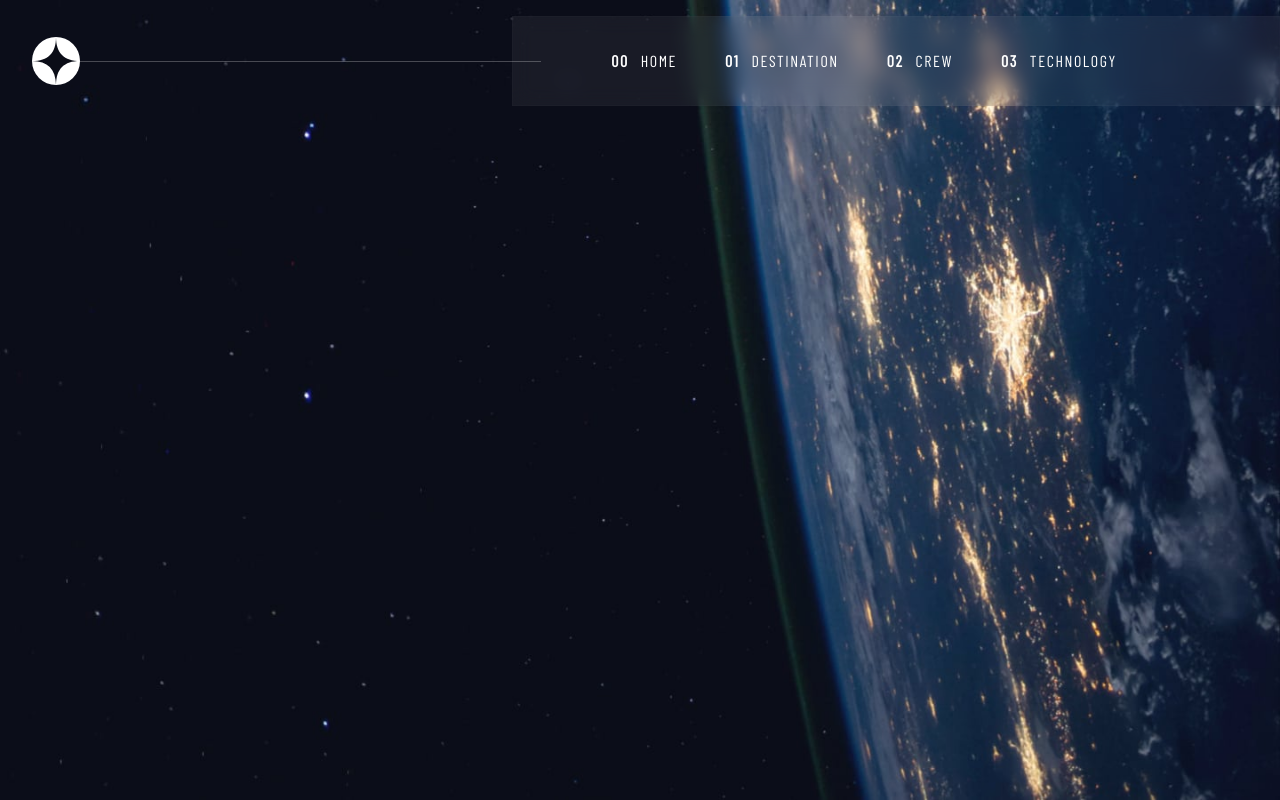
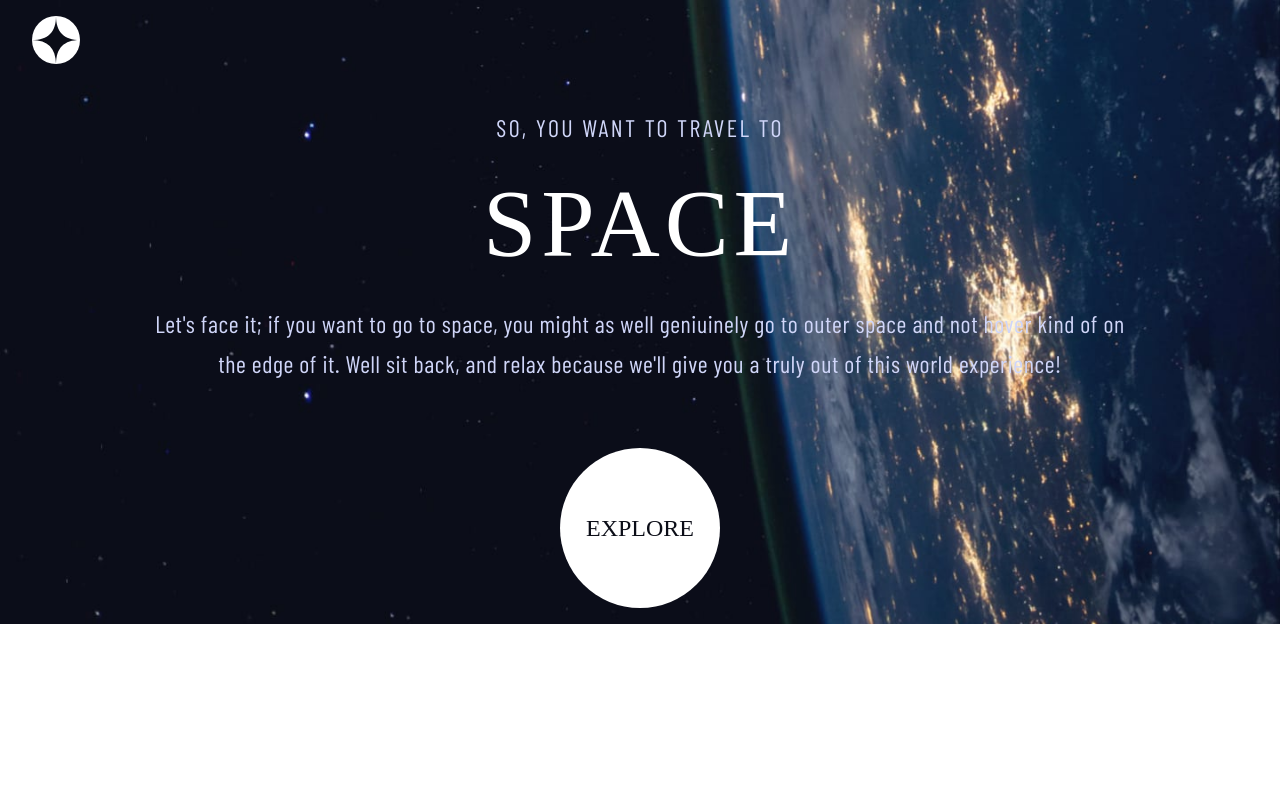
Before and after one commit to AymenDiabi/space-website, a website built with Vite: page index.html in a window 1280 px wide. Built offline with nearby package versions, Linux system fonts and the light colour scheme; a web font is replaced by a local one.

Commit message:
Coding the hero section

```diff
--- a/index.html
+++ b/index.html
@@ -12,29 +12,57 @@
     <link href="./css/style.css" rel="stylesheet">
     <title>BARYON</title>
   </head>
-  <body>
+  <body class="m-0 p-0 box-border">
     <!-- Hero Section -->
-    <section id="hero" class="h-[100vh] m-0">
+    <section id="hero" class="h-full">
       <!-- Navigation -->
       <nav class="pl-8 pt-4 h-12">
         <!-- Navigation Container -->
-        <div class="flex justify-between gap-4 items-center max-w-full">
+        <div class="relative flex justify-between gap-4 items-center max-w-full">
           <!-- Image -->
-          <div class="pr-4 z-20">
+          <a href="#" class="pr-4 z-20">
             <img src="assets/shared/logo.svg" alt="Logo" class="h-12 w-12">
-          </div>
+          </a>
+          <!-- Divider -->
+          <div class="absolute h-[1px] w-full max-w-[480px] bg-white flex-grow-0 flex-shrink opacity-25 left-28 hidden"></div>
           <!-- Navigation Links Box -->
-          <div class="relative flex items-center justify-center gap-12 glassmorphism flex-auto max-w-3xl py-8 pl-8 pr-24 font-sans">
-            <!-- Divider -->
-            <div class="absolute top-[50%] -left-[59%] h-[1px] w-[30rem] max-w-[480px] bg-white opacity-25 z-0 pl-16"></div>
+          <div class="relative flex items-center justify-center gap-12 glassmorphism flex-auto max-w-3xl py-8 pl-8 pr-24 font-sans hidden">
             <!-- Navigation Links -->
+            <div class="group relative flex flex-col justify-between space-y-[3.45rem] z-10">
               <a href="#" class="uppercase text-white tracking-widest text-md"><span class="font-bold pr-3">00</span>Home</a>
-            <a href="#" class="uppercase text-white tracking-widest text-md"><span class="font-bold pr-3">01</span>Destination</a>
-            <a href="#" class="uppercase text-white tracking-widest text-md"><span class="font-bold pr-3">02</span>Crew</a>
-            <a href="#" class="uppercase text-white tracking-widest text-md"><span class="font-bold pr-3">03</span>Technology</a>
+              <div class="absolute w-full h-[2px] group-hover:bg-white"></div>
+            </div>
+            <div class="group relative flex flex-col justify-between space-y-[3.45rem] z-10">
+              <a href="#" class="uppercase text-white tracking-widest text-md"><span class="font-bold pr-3">01</span>Destination</a>
+              <div class="absolute w-full h-[2px] group-hover:bg-white"></div>
+            </div>
+            <div class="group relative flex flex-col justify-between space-y-[3.45rem]">
+              <a href="#" class="uppercase text-white tracking-widest text-md"><span class="font-bold pr-3">02</span>Crew</a>
+              <div class="absolute w-full h-[2px] group-hover:bg-white"></div>
+            </div>
+            <div class="group relative flex flex-col justify-between space-y-[3.45rem] z-10">
+              <a href="#" class="uppercase text-white tracking-widest text-md"><span class="font-bold pr-3">03</span>Technology</a>
+              <div class="absolute w-full h-[2px] group-hover:bg-white"></div>
+            </div>
           </div>
         </div>
+
       </nav>
+      <!-- Hero Container -->
+      <div class="container flex flex-col justify-between items-center max-w-5xl px-6 py-4 mt-12 mx-auto space-y-16 xl:flex-row xl:space-y-0 xl:space-x-8">
+        <!-- Hero Content -->
+        <div class="flex flex-col space-y-4 items-center">
+            <h3 class="text-lightBlue uppercase tracking-widest text-2xl">So, you want to travel to</h3>
+            <div class="text-white font-serif text-8xl uppercase tracking-wider pt-4 pb-4">
+              Space
+            </div>
+            <p class="text-lightBlue text-2xl font-400 leading-10 tracking-wide text-center">
+              Let's face it; if you want to go to space, you might as well geniuinely go to outer space and not hover kind of on the edge of it. Well sit back, and relax because we'll give you a truly out of this world experience!
+            </p>
+        </div>
+        <!-- Button -->
+        <a href="#" class="flex justify-center items-center h-40 w-40 uppercase bg-white font-serif text-darkBlue p-8 text-2xl rounded-full outline-solid outline-8 outline-lime-500">Explore</a>
+      </div>
     </section>
   </body>
 </html>
--- a/input.css
+++ b/input.css
@@ -14,3 +14,10 @@ backdrop-filter: blur(10.3px);
 -webkit-backdrop-filter: blur(10.3px);
 border: 1px solid rgba(255, 255, 255, 0.01);
 }
+
+@media (max-width: 640px) {
+  #hero {
+  background-image: url('../assets/home/background-home-mobile.jpg');
+  background-position: center;
+  }
+}
```
Also changed, not shown: tailwind.config.cjs (+7 -1 lines), css/style.css.
